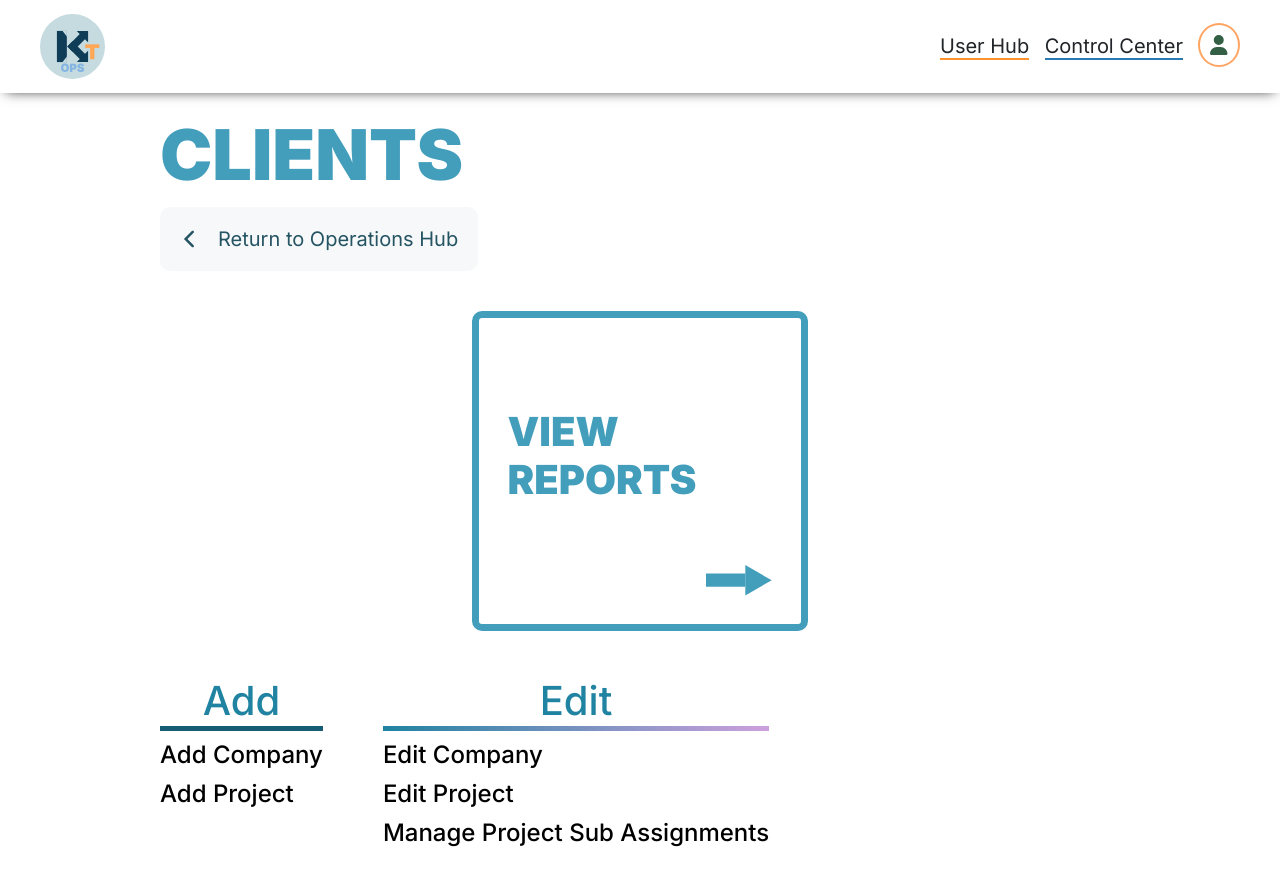
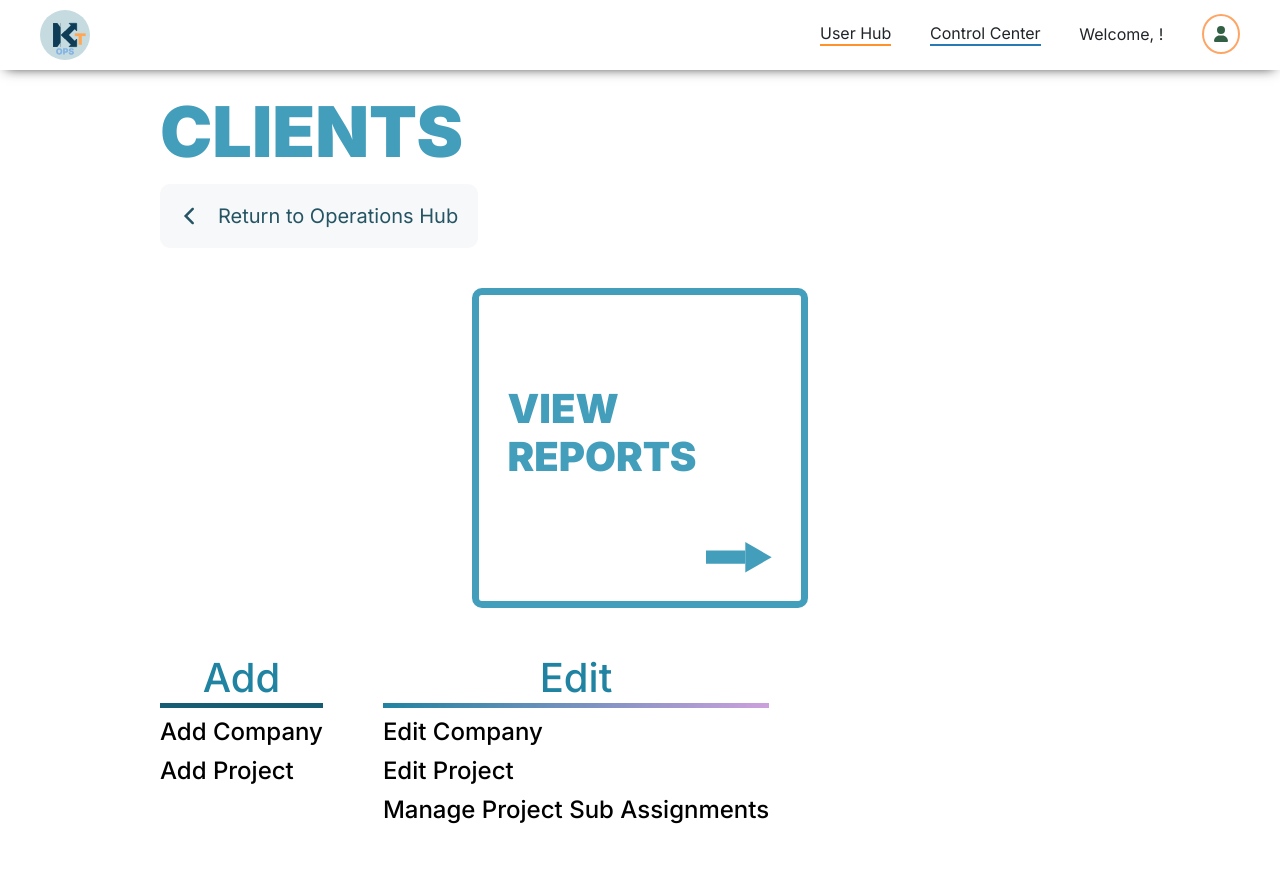
Before and after one commit to vishal-subramanyam/kash-ops-portal, a React (Create React App) app: page /clients-hub in a window 1280 px wide. After the commit the page ends 864 px from the top, so only its background shows below. Built offline with nearby package versions, Linux system fonts and the light colour scheme; no server answers; sample sign-in values are in the browser's storage; the HTML template or start-up script is replaced by a standard one.

Commit message:
added animation on the nav links dropdown to transition out upward when closed

```diff
--- a/src/assets/styles/HomePage.css
+++ b/src/assets/styles/HomePage.css
@@ -26,6 +26,7 @@ a {
   color: #356575;
 }
 .kash_operations_home--user-welcome-msg {
+  font-size: 0.8rem;
 }
 .kash_operations_home--catgories-holder {
   position: relative;
--- a/src/assets/styles/NavBar.css
+++ b/src/assets/styles/NavBar.css
@@ -2,15 +2,11 @@ body {
   padding: unset;
 }
 
-.user-control-btns {
-  display: none;
+.NavBar--svg-logo {
+  height: 2.5rem;
 }
 
-svg {
-  height: 65px;
-}
-
-nav {
+.NavBar {
   -webkit-box-shadow: 0 4px 12px -6px #222;
   -moz-box-shadow: 0 4px 12px -6px #222;
   box-shadow: 0 4px 12px -6px #222;
@@ -18,7 +14,7 @@ nav {
   justify-content: space-between;
   align-items: center;
   padding: 0 2rem;
-  height: 93px;
+  height: 70px;
   /* margin-bottom: 1rem; */
 }
 
@@ -28,7 +24,19 @@ nav {
   display: flex;
   justify-content: space-between;
   align-items: center;
-  width: 17rem;
+  width: 23rem;
+}
+
+.NavBar--nav-links-list a {
+  text-decoration: none;
+}
+
+.NavBar--user-hub-link-container:hover {
+  color: #ffa564;
+}
+
+.NavBar--control-center-link-container:hover {
+  color: #297ab4;
 }
 
 .NavBar--user-icon svg {
@@ -36,6 +44,7 @@ nav {
   border: 2px solid #ffa564;
   padding: 0.5rem;
   border-radius: 50%;
+  height: 0.8rem;
 }
 
 .NavBar--user-icon:hover {
@@ -44,14 +53,24 @@ nav {
 
 .NavBar--user-hub-link {
   border-bottom: 2px solid #ff922d;
+  font-size: 0.8rem;
 }
 
 .NavBar--control-center-link {
   border-bottom: 2px solid #297ab4;
+  font-size: 0.8rem;
 }
 
-.NavBar--profile-nav-link {
-  display: none;
+.NavBar--profile-nav-link-hide {
+  /* display: none; */
+  position: absolute;
+  display: block;
+  height: 132px;
+  width: 244px;
+  right: 3rem;
+  top: 2rem;
+  box-shadow: 0px 0px 8px #ccc;
+  animation: slideOut 0.5s ease 0s 1 normal forwards;
 }
 
 .NavBar--profile-nav-link-show {
@@ -65,7 +84,8 @@ nav {
   box-shadow: 0px 0px 8px #ccc;
 }
 
-.NavBar--profile-nav-link-show ol {
+.NavBar--profile-nav-link-show ol,
+.NavBar--profile-nav-link-hide ol {
   list-style: none;
   padding-left: unset;
   margin-bottom: unset;
@@ -85,9 +105,10 @@ nav {
   display: flex;
 }
 
+/* close - x - icon on nav dropdown link div */
 .NavBar--username-nav-display span:last-child {
-  margin-bottom: 22px;
-  margin-left: 50px;
+  margin-bottom: 15px;
+  margin-left: 45px;
   color: #ff922d;
 }
 
@@ -99,10 +120,7 @@ nav {
   color: #20a1ff;
 }
 
-.NavBar--logout-link {
-  background-color: #ffe6d4;
-}
-
+.NavBar--logout-link,
 .NavBar--change-password-link {
   background-color: #fff;
 }
@@ -119,7 +137,7 @@ nav {
 .NavBar--logout-link:hover,
 .NavBar--change-password-link:hover {
   cursor: pointer;
-  background-color: #fdbc8d;
+  background-color: #ffe6d4;
 }
 
 @keyframes slideIn {
@@ -133,3 +151,15 @@ nav {
     transform: translateY(0);
   }
 }
+
+@keyframes slideOut {
+  0% {
+    opacity: 1;
+    transform: translateY(0);
+  }
+
+  100% {
+    opacity: 0;
+    transform: translateY(-250px);
+  }
+}
--- a/src/components/NavBar.js
+++ b/src/components/NavBar.js
@@ -1,5 +1,5 @@
 import React, { useState } from "react";
-import { useNavigate } from "react-router-dom";
+import { useNavigate, Link } from "react-router-dom";
 import { useAuth } from "../hooks/Authentication";
 import { FontAwesomeIcon } from "@fortawesome/react-fontawesome";
 import { faUser } from "@fortawesome/free-solid-svg-icons";
@@ -16,7 +16,7 @@ function NavBar(props) {
   if (showProfileLinks) {
     profileNavLinks += "-show";
   } else {
-    profileNavLinks += "";
+    profileNavLinks += "-hide";
   }
 
   const userLogout = () => {
@@ -29,13 +29,15 @@ function NavBar(props) {
   };
 
   return (
-    <nav>
+    <nav className="NavBar">
+      <Link to="/" className="NavBar--logo-link">
         <svg
           // width="92"
           // height="92"
           viewBox="0 0 92 92"
           fill="none"
           xmlns="http://www.w3.org/2000/svg"
+          className="NavBar--svg-logo"
         >
           <g clip-path="url(#clip0_1481_227)">
             <circle cx="46" cy="46" r="46" fill="#C5DBE0" />
@@ -122,11 +124,23 @@ function NavBar(props) {
             </clipPath>
           </defs>
         </svg>
+      </Link>
 
       <div className="NavBar--nav-links">
         <ol className="NavBar--nav-links-list">
+          <Link to="/" className="NavBar--user-hub-link-container">
             <li className="NavBar--user-hub-link">User Hub</li>
+          </Link>
+          <Link to="/" className="NavBar--control-center-link-container">
             <li className="NavBar--control-center-link">Control Center</li>
+          </Link>
+          <p className="kash_operations_home--user-welcome-msg">
+            Welcome,{" "}
+            <span id="kash_ops_user--first-name">
+              {props.userInfo.FirstName}
+            </span>
+            !
+          </p>
           <li
             className="NavBar--user-icon"
             onClick={() => setShowProfileLinks(!showProfileLinks)}
--- a/src/pages/HomePage.js
+++ b/src/pages/HomePage.js
@@ -19,13 +19,6 @@ function HomePage(props) {
         >
           KASH Tech Operations
         </h1>
-        <p className="kash_operations_home--user-welcome-msg">
-          Welcome,{" "}
-          <span id="kash_ops_user--first-name">
-            {props.loggedInUser.FirstName}
-          </span>
-          !
-        </p>
       </div>
       <section className="kash_operations_home--catgories-holder max-width--main-container">
         {/* if logged in user is not an admin, hide employee and clients hubs */}
```
Lines whose indentation alone changed are shown as unchanged.
